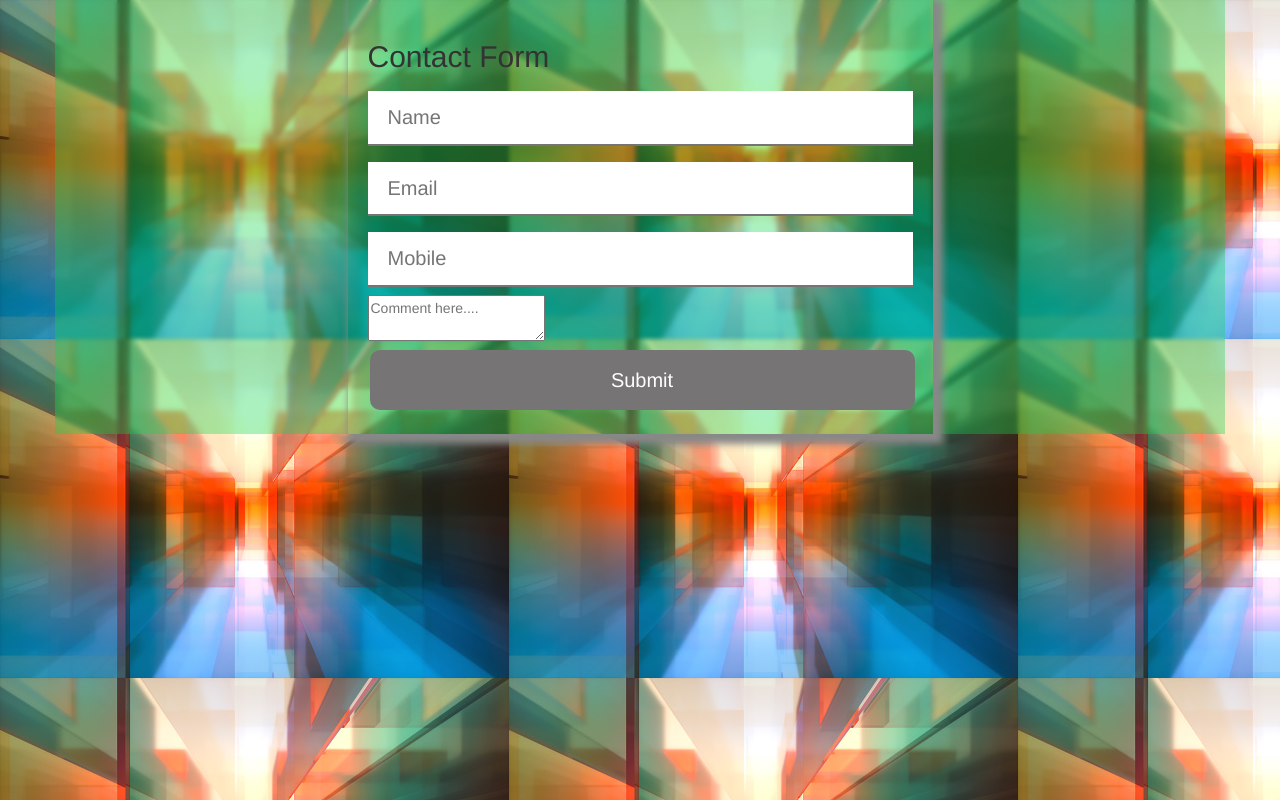
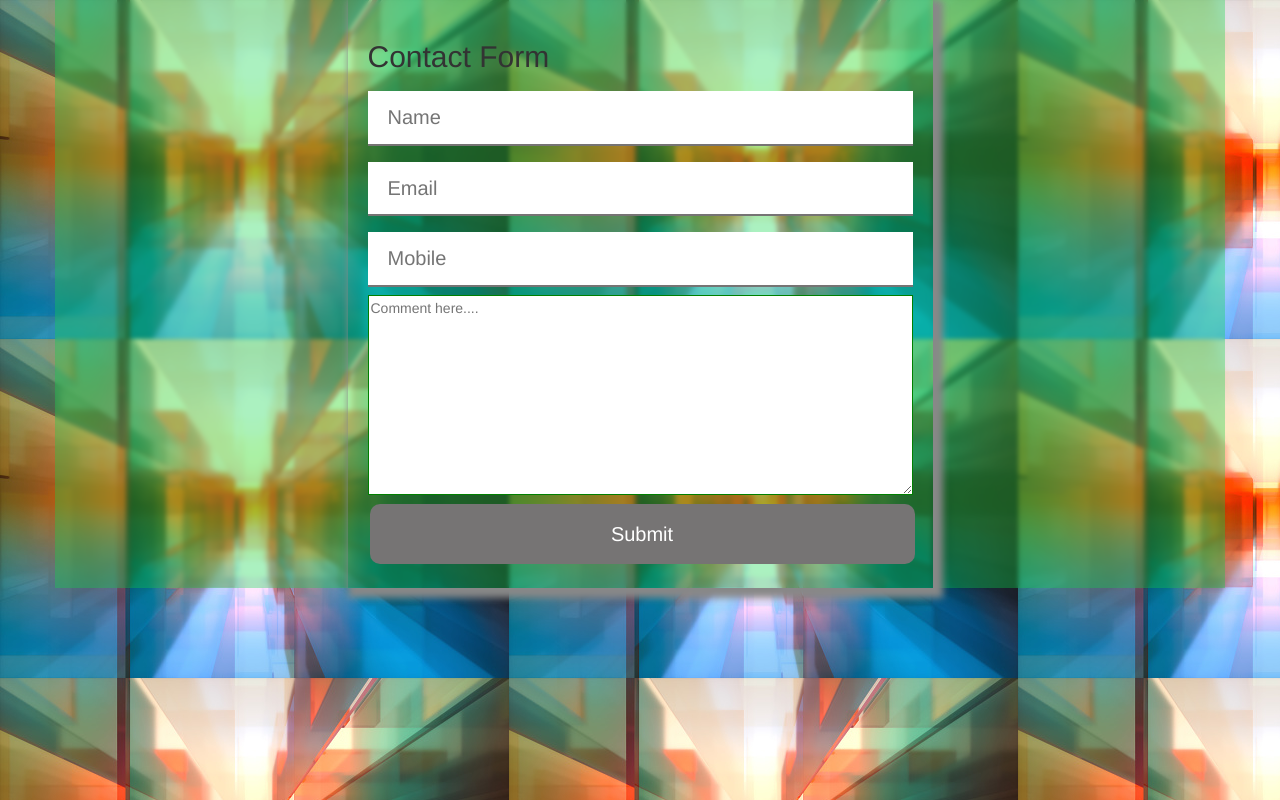
Before and after one commit to sharuknabi/full_stack_application, a website: page public/index.html in a window 1280 px wide. Drawn offline with nearby package versions, Linux system fonts and the light colour scheme.

Commit message:
Update styles.css

```diff
--- a/public/styles.css
+++ b/public/styles.css
@@ -50,3 +50,10 @@ input[type=submit]:hover{
     font-size: 15px;
     font-weight: bold;
 }
+#comment{
+    height:200px;
+    width:100%;
+    border:1px solid green;
+    color: blue;
+
+}
```
